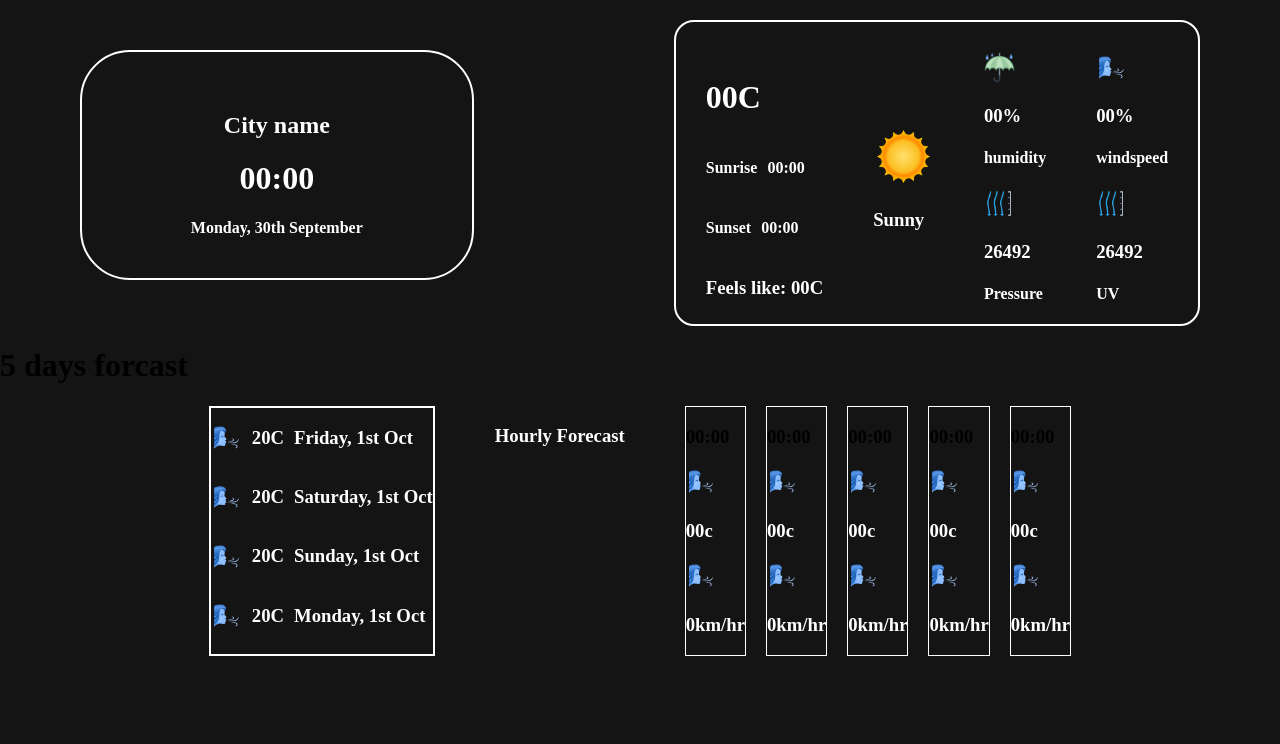
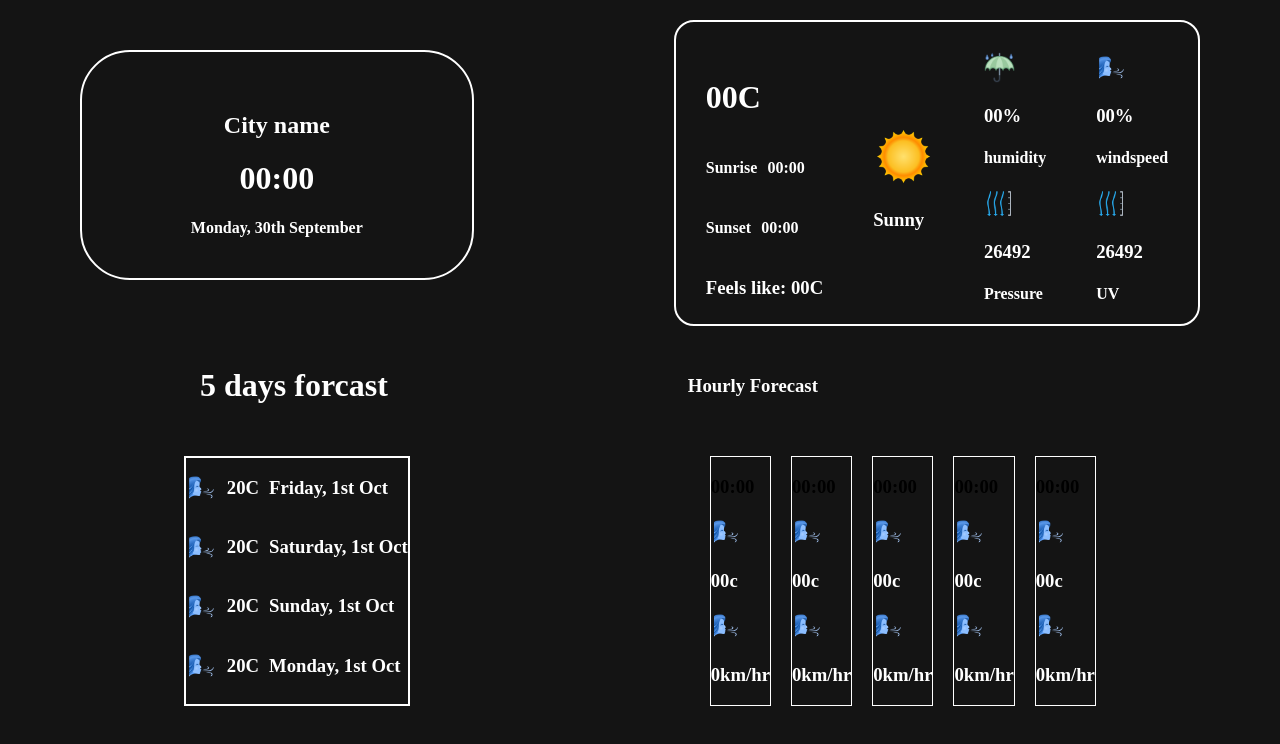
Before and after one commit to DeVTeJ10/Wea-The-Ether, a React (Vite) app: page / in a window 1280 px wide. Shown: the top 744 px of the page. Built offline with nearby package versions, Linux system fonts and the light colour scheme.

Commit message:
reworking the forecast titles

```diff
--- a/src/Pages/homepage/homePage.css
+++ b/src/Pages/homepage/homePage.css
@@ -98,7 +98,19 @@
 
 .finaltemp{
     display: flex;
-    gap: 60px;
+    gap: 300px;
     justify-content: center;
+    margin-top: 30px;
+}
 
+.forcaster{
+    padding-left: 200px;
+    color: white;
 }
+
+.hourlydayforcaster{
+    display: flex;
+    align-items: center;
+    gap: 300px;
+    margin-top: 20px;
+}
--- a/src/Pages/homepage/homePage.jsx
+++ b/src/Pages/homepage/homePage.jsx
@@ -67,7 +67,11 @@ const homePage = () => {
                 </div>
                 </div>
 
-            <h1>5 days forcast</h1>
+            <div className="hourlydayforcaster">
+            <h1 className="forcaster">5 days forcast</h1>
+            <h3 className="forehour">Hourly Forecast</h3>
+            </div>
+
                 <div className="finaltemp">
                     <div className="weektemperature">
                     <div className="weekdaystempo">
@@ -92,7 +96,6 @@ const homePage = () => {
                     </div>
                     </div>
 
-                            <h3 className="forehour">Hourly Forecast</h3>
                     <div className="forecasthour">
                         <div className="Hourlyforecast">
                             <h3>00:00</h3>
```
